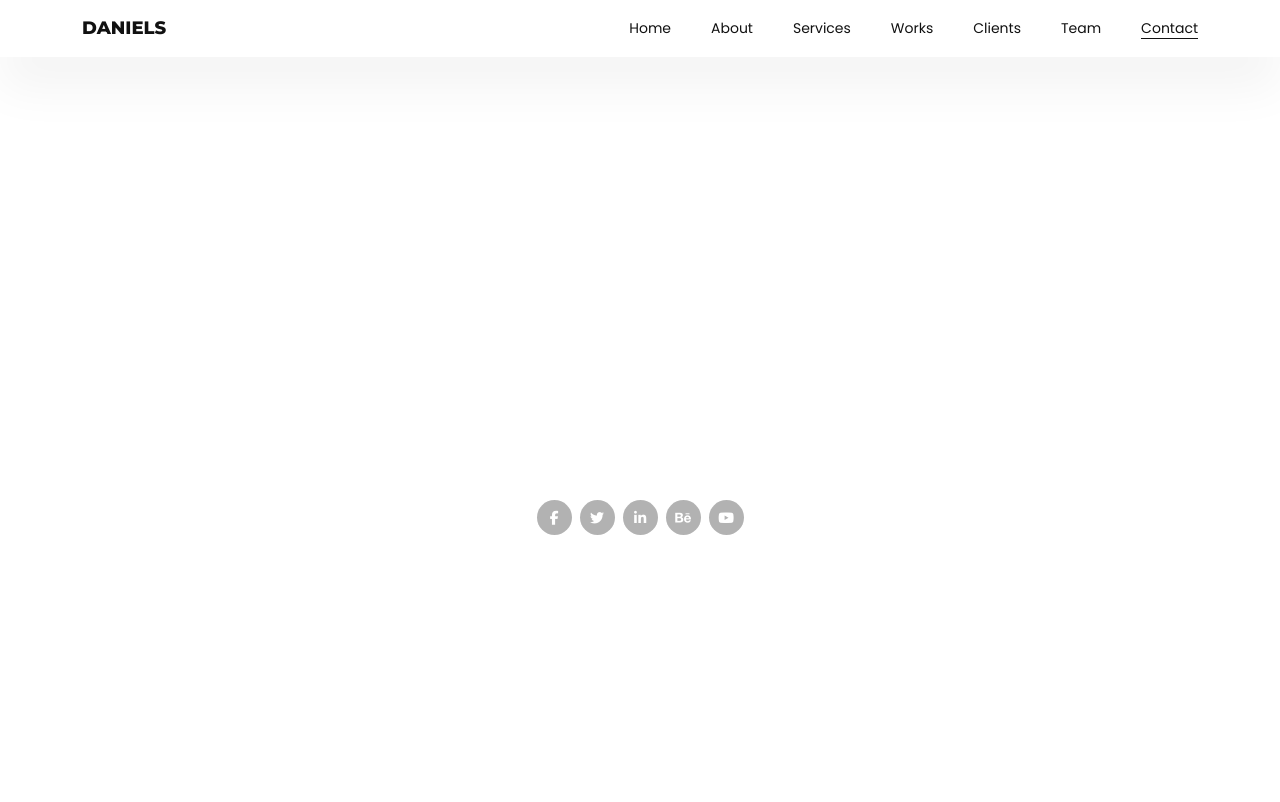
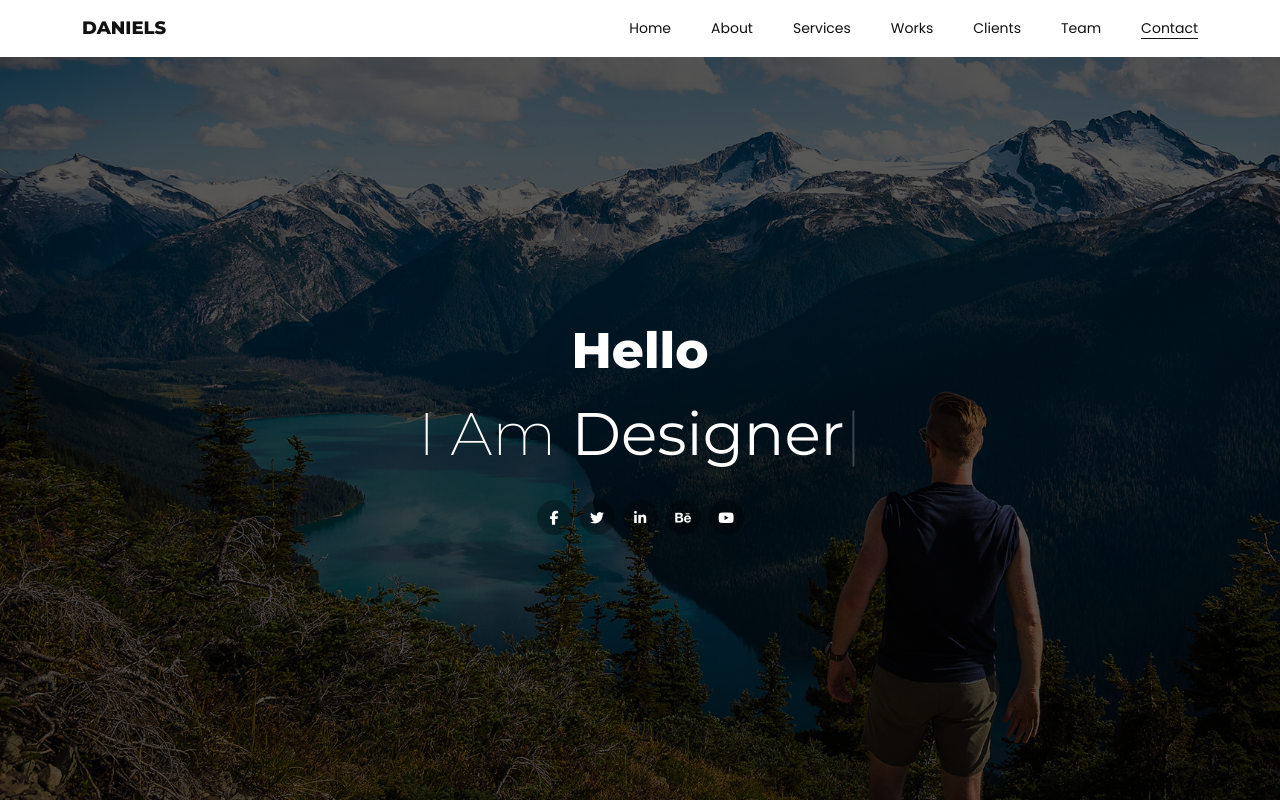
Before and after one commit to ahmedkamel14/Daniels-Project, a plain HTML site: page index.html in a window 1280 px wide. Shown: the top 802 px of the page. Drawn offline with nearby package versions, Linux system fonts and the light colour scheme.

Commit message:
update-1

```diff
--- a/assets/css/styles.css
+++ b/assets/css/styles.css
@@ -31,6 +31,10 @@
 /* =========================Hero Section========================== */
 
 #hero {
+  background: -webkit-gradient(linear, left top, left bottom, from(rgba(0, 0, 0, 0.65))),
+    url(../imgs/bg.jpg) no-repeat 0px 0px/ cover fixed;
+  background: -o-linear-gradient(rgba(0, 0, 0, 0.65)),
+    url(../imgs/bg.jpg) no-repeat 0px 0px/ cover fixed;
   background: linear-gradient(rgba(0, 0, 0, 0.65)),
     url(../imgs/bg.jpg) no-repeat 0px 0px/ cover fixed;
 }
```
